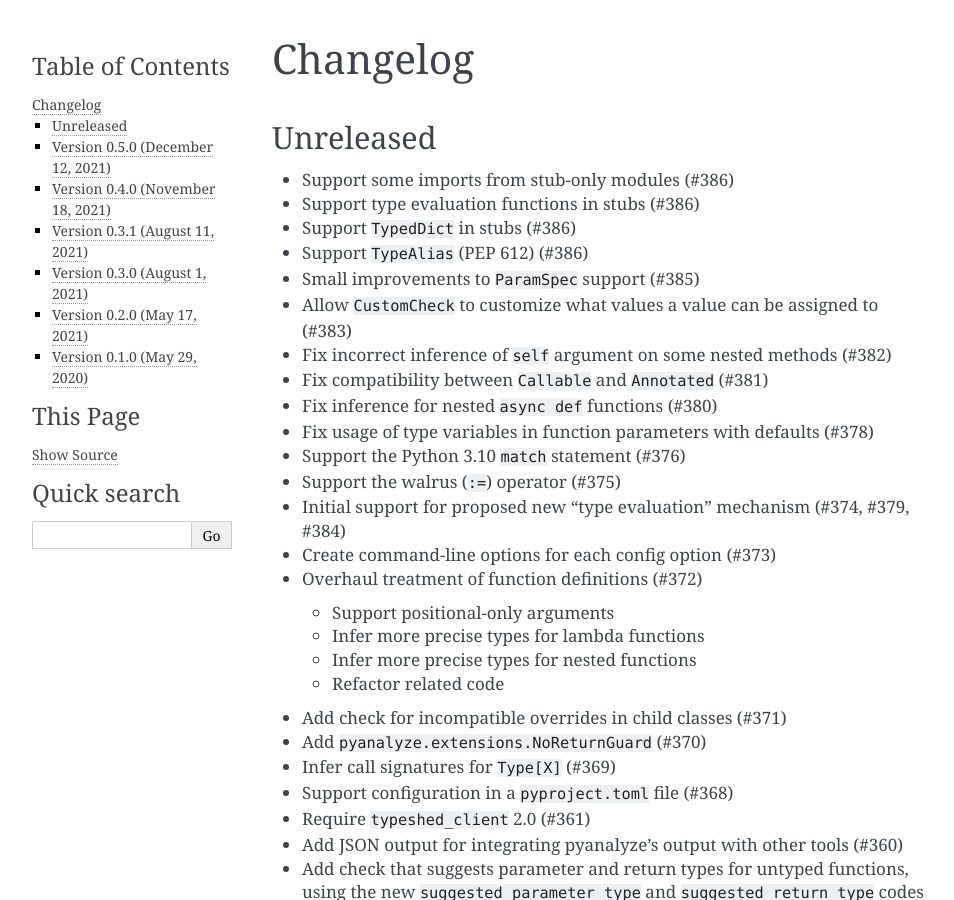
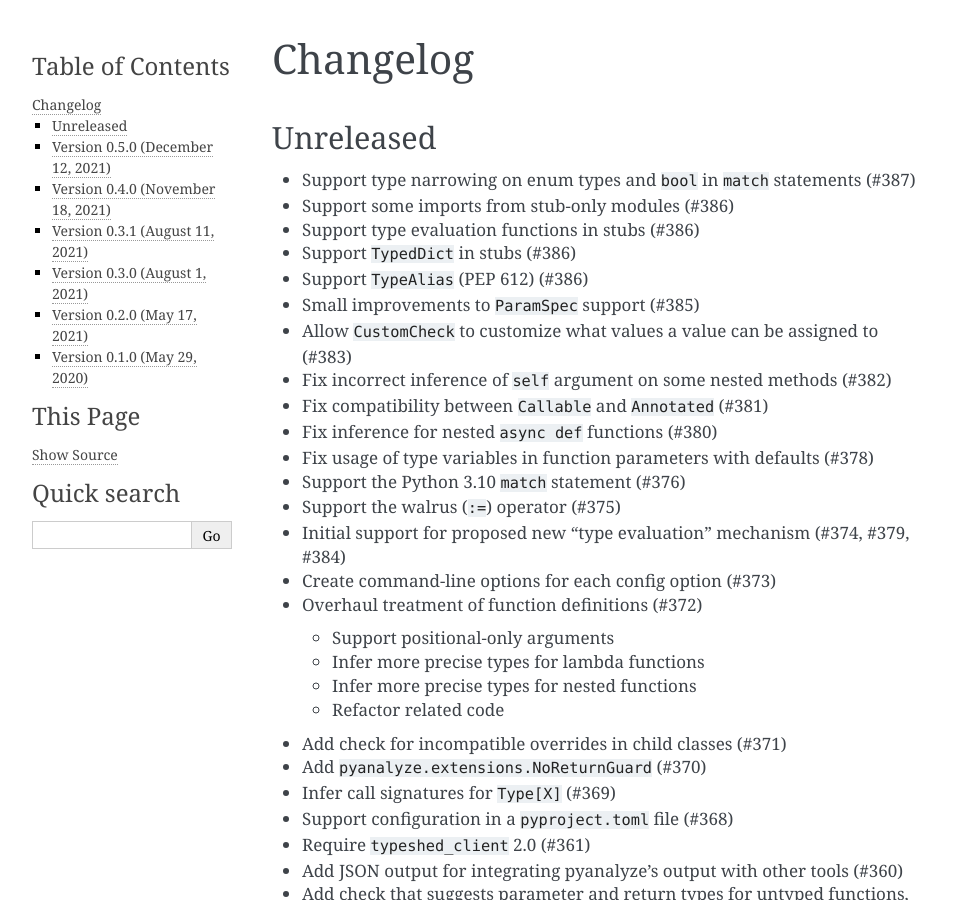
Before and after one commit to quora/pyanalyze, a Sphinx documentation site: the page built from docs/changelog.md, in a window 1280 px wide and 900 px high. Shown: the whole window, without its empty margins (148-1102 px from the left). Built offline with Sphinx 7.4.7, drawn with Linux system fonts in a browser that asks for light colours.

Commit message:
changelog

```diff
--- a/docs/changelog.md
+++ b/docs/changelog.md
@@ -2,6 +2,8 @@
 
 ## Unreleased
 
+- Support type narrowing on enum types and `bool`
+  in `match` statements (#387)
 - Support some imports from stub-only modules (#386)
 - Support type evaluation functions in stubs (#386)
 - Support `TypedDict` in stubs (#386)
```
